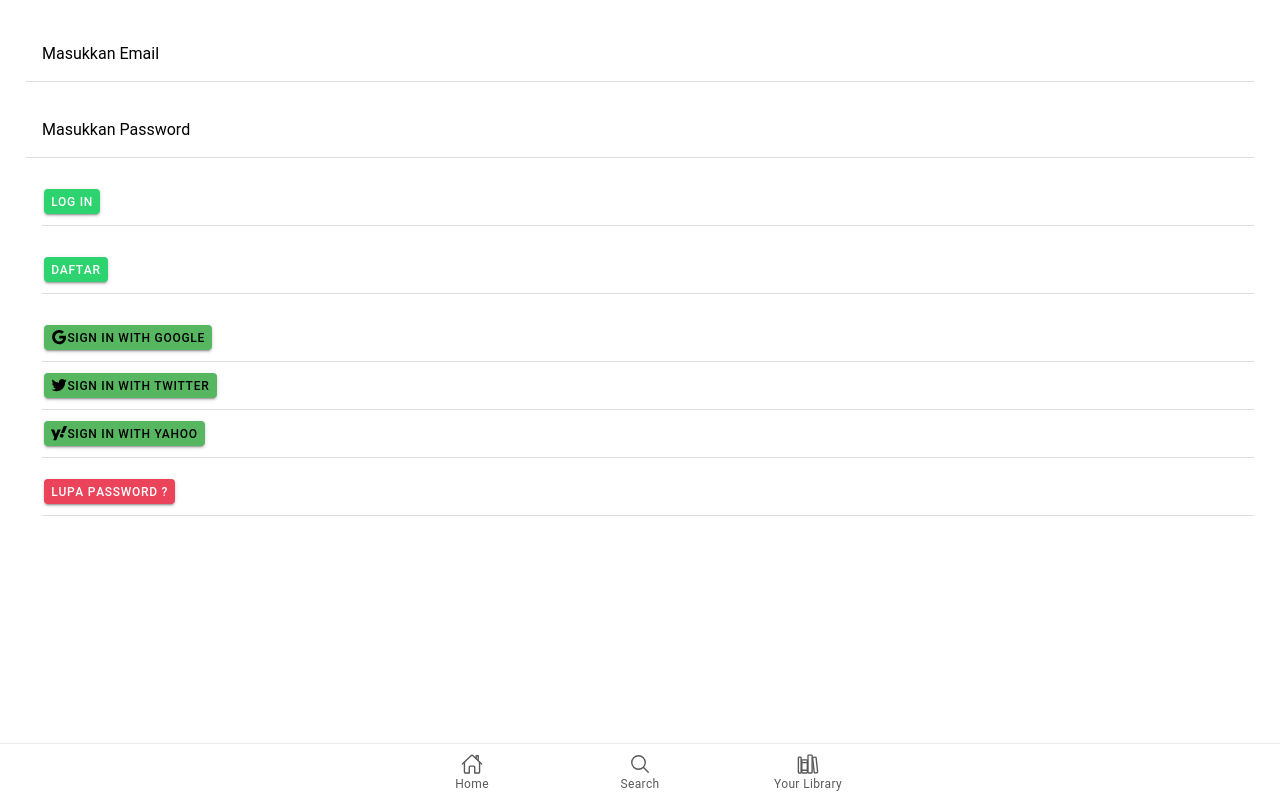
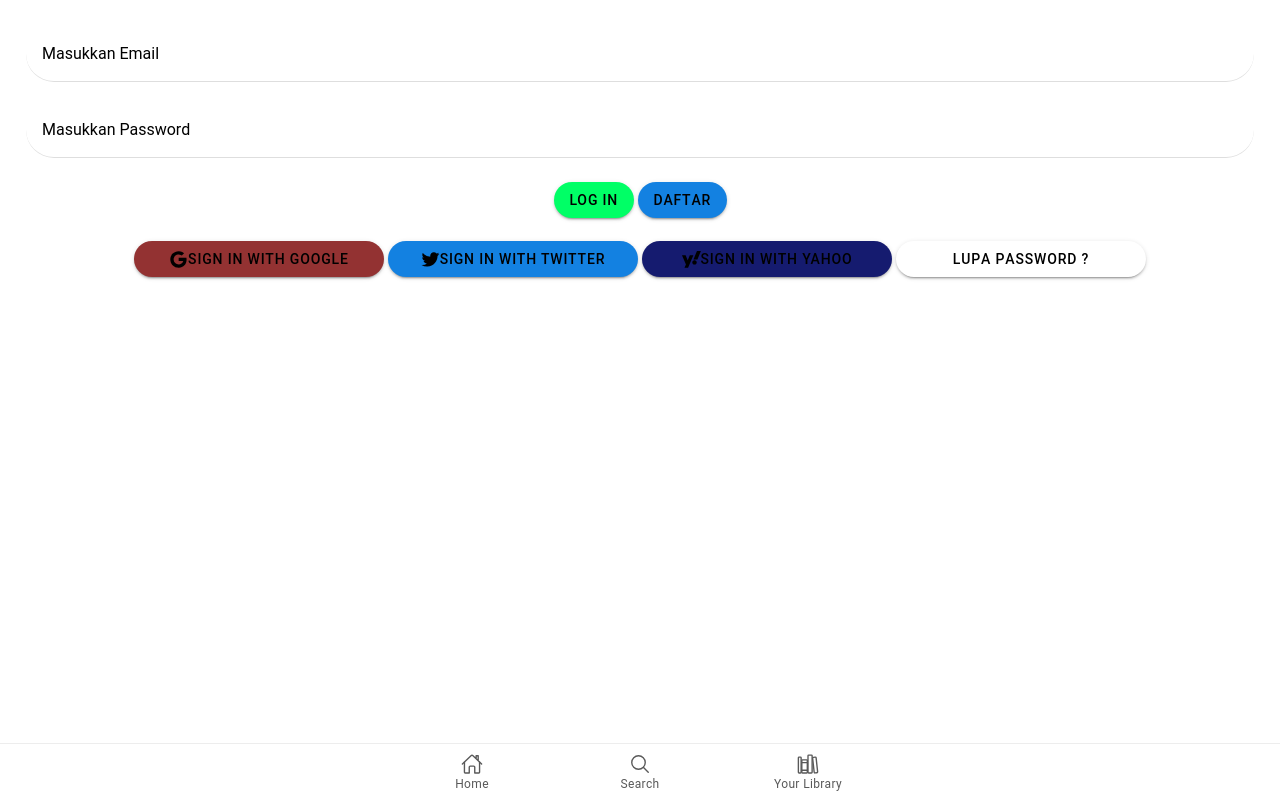
Before and after one commit to Pkoobz/Spotify-Project, a React (Vite) app in the folder Spotifyproject/: page /login in a window 1280 px wide. Built offline with nearby package versions, Linux system fonts and the light colour scheme; no server answers; the database is empty.

Commit message:
Registration Css Update

```diff
--- /dev/null
+++ b/Spotifyproject/src/pages/Login.css
@@ -0,0 +1,37 @@
+.button1{
+    --border-radius:100px;
+    width: 250px;
+    --background: rgb(147, 50, 50);
+}
+
+.button2{
+    --border-radius:100px;
+    width: 250px;
+    --background: rgb(19, 129, 225);
+}
+
+.button3{
+    --border-radius:100px;
+    width: 250px;
+    --background: rgb(21, 27, 111);
+}
+
+.button4{
+    --border-radius:100px;
+    width: 250px;
+    --background: transparent;
+}
+
+.button-login{
+    --border-radius: 50px;
+    --background: rgb(0, 255, 102);
+}
+
+.button-daftar{
+    --border-radius: 50px;
+    --background: rgb(19, 129, 225);
+}
+
+.item{
+  --border-radius:100px;
+  }
--- a/Spotifyproject/src/pages/Login.tsx
+++ b/Spotifyproject/src/pages/Login.tsx
@@ -7,6 +7,7 @@ import { collection, addDoc, getFirestore, getDocs } from "firebase/firestore";
 import { getStorage, uploadBytes, ref, getDownloadURL } from 'firebase/storage';
 import { useHistory } from 'react-router-dom';
 import { GoogleAuthProvider,getAuth, signInWithEmailAndPassword, signInWithPopup,TwitterAuthProvider, OAuthProvider } from "firebase/auth";
+import './Login.css';
 
 const Login: React.FC = () => {
   const [email, setEmail] = useState('');
@@ -85,8 +86,8 @@ const Login: React.FC = () => {
         <IonGrid>
           <IonRow className="ion-text-center">
             <IonCol>
-              <IonItem>
-                <IonLabel position="floating">Masukkan Password</IonLabel>
+              <IonItem className='item'>
+                <IonLabel position="floating" >Masukkan Password</IonLabel>
                 <IonInput type="password" onIonChange={(e:any)=>setPassword(e.target.value)} />
               </IonItem>
             </IonCol>
@@ -95,39 +96,26 @@ const Login: React.FC = () => {
         <IonGrid>
           <IonRow className="ion-text-center">
             <IonCol>
-              <IonItem>
-                <IonButton color="success" onClick={onLogin}>Log In</IonButton>
-              </IonItem>
+
+                <IonButton className='button-login' onClick={onLogin}>Log In</IonButton>
+                <IonButton className='button-daftar'  routerLink='/registration'>Daftar</IonButton>
+
             </IonCol>
           </IonRow>
         </IonGrid>
-        <IonGrid>
+
+
           <IonRow className="ion-text-center">
-            <IonCol>
-              <IonItem>
-                <IonButton color="success" routerLink='/registration'>Daftar</IonButton>
-              </IonItem>
+            <IonCol className='colbutton'>
+
+                <IonButton className='button1' onClick={signInWithGoogle}><IonIcon icon={logoGoogle} />Sign in with Google</IonButton>
+                <IonButton className='button2' onClick={signInWithTwitter}><IonIcon icon={logoTwitter} />Sign in with Twitter</IonButton>
+                <IonButton className='button3' onClick={signInWithYahoo}><IonIcon icon={logoYahoo}/>Sign in with Yahoo</IonButton>
+                <IonButton className='button4' routerLink='/lupa'>Lupa Password ?</IonButton>
             </IonCol>
           </IonRow>
-        </IonGrid>
-        <IonGrid>
-          <IonRow className="ion-text-center">
-            <IonCol>
-              <IonItemGroup>
-                <IonItem><IonButton onClick={signInWithGoogle}><IonIcon icon={logoGoogle} />Sign in with Google</IonButton></IonItem>
-                <IonItem><IonButton onClick={signInWithTwitter}><IonIcon icon={logoTwitter} />Sign in with Twitter</IonButton></IonItem>
-                <IonItem><IonButton onClick={signInWithYahoo}><IonIcon icon={logoYahoo}/>Sign in with Yahoo</IonButton></IonItem>
-              </IonItemGroup>
-            </IonCol>
-          </IonRow>
-          <IonRow className="ion-text-center">
-            <IonCol>
-              <IonItem>
-                <IonButton color="danger" routerLink='/lupa'>Lupa Password ?</IonButton>
-              </IonItem>
-            </IonCol>
-          </IonRow>
-        </IonGrid>
+
+
       </IonContent>
     </IonPage>
   );
--- a/Spotifyproject/src/pages/Registration.tsx
+++ b/Spotifyproject/src/pages/Registration.tsx
@@ -6,6 +6,7 @@ import React, { useRef, useState , useEffect} from 'react';
 import bcrypt from 'bcryptjs';
 import { createUserWithEmailAndPassword } from 'firebase/auth';
 import { useHistory } from 'react-router';
+import './Registration.css';
 
 const Registration:React.FC = () =>{
     const username = useRef<HTMLIonInputElement>(null);
```
Also changed, not shown: Spotifyproject/src/pages/Registration.css (added).
